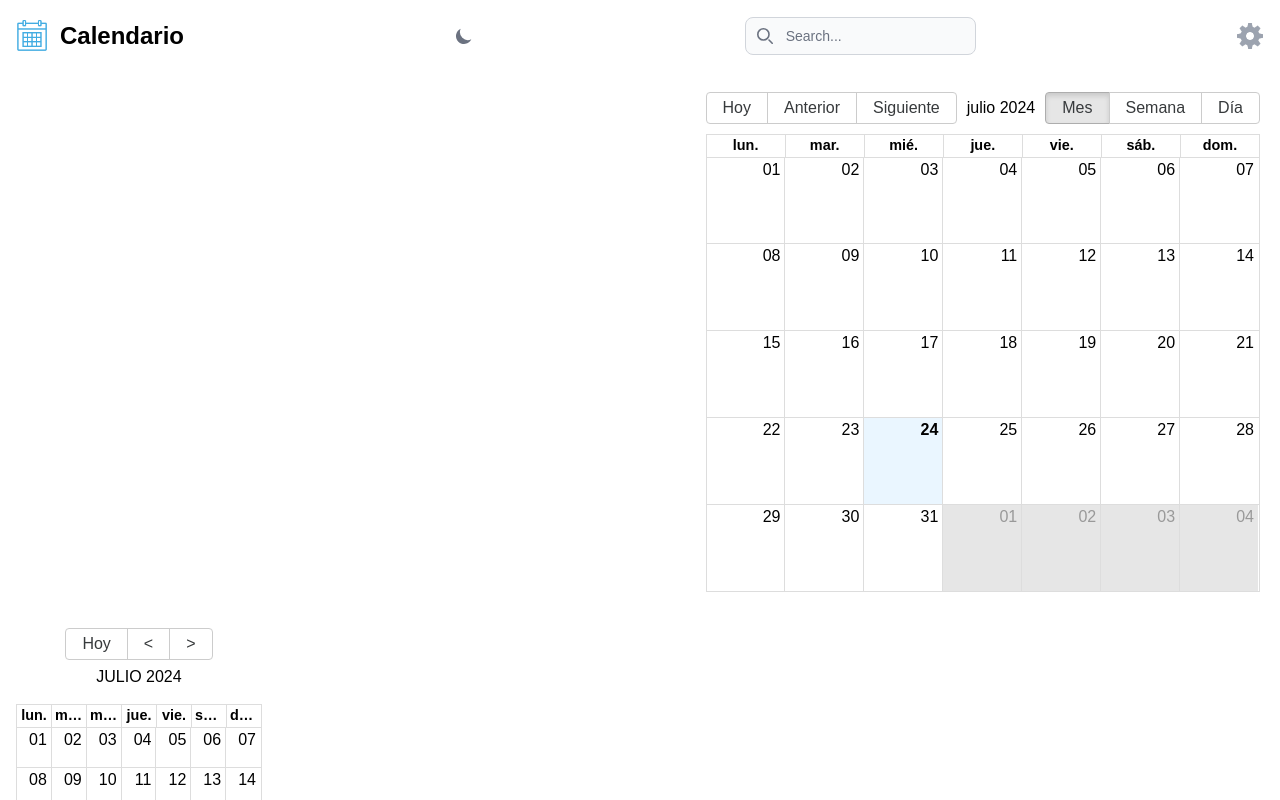
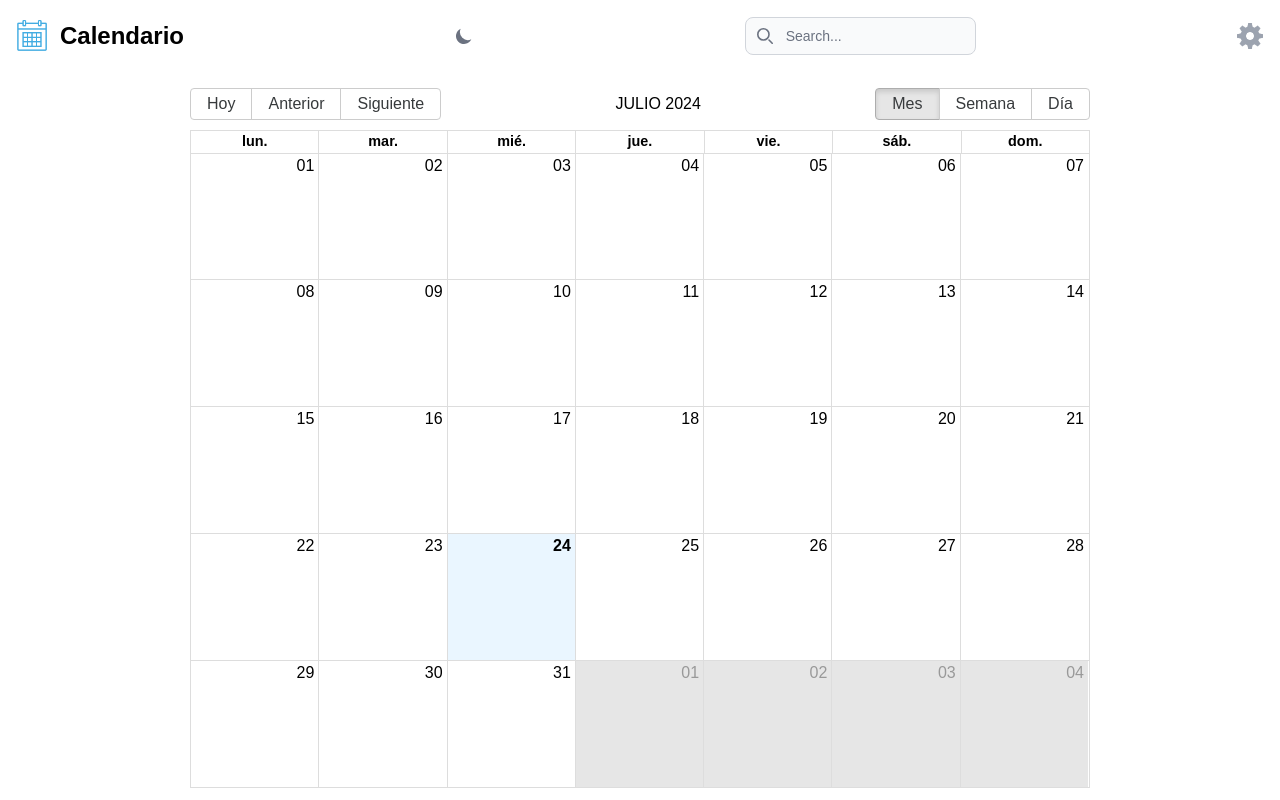
Before and after one commit to Melanialassia/Calendar, a React (Vite) app: page / in a window 1280 px wide. Shown: the top 800 px of the page. Built offline with nearby package versions, Linux system fonts and the light colour scheme.

Commit message:
modificacion de calendario

```diff
--- a/src/components/MyCalendar/MyCalendar.jsx
+++ b/src/components/MyCalendar/MyCalendar.jsx
@@ -1,34 +1,35 @@
 import { Calendar, dayjsLocalizer } from "react-big-calendar";
 import dayjs from "dayjs";
-import 'dayjs/locale/es';
-dayjs.locale('es'); //traduccion al español
+import "dayjs/locale/es";
+dayjs.locale("es"); //traduccion al español
 //STYLE
-import style from "./MyCalendar.module.css";
 import "react-big-calendar/lib/css/react-big-calendar.css";
+import "./mycalendar.css";
 
 const MyCalendar = () => {
   const localizer = dayjsLocalizer(dayjs);
   return (
-    <div className={style.container}>
+    <div className="flex p-4 w-full h-full">
       <Calendar
         localizer={localizer}
         startAccessor="start"
         endAccessor="end"
-        style={{ height: 500 }}
+        style={{ height: 700, width: 900, margin: "0 auto" }}
+        className="custom"
         views={["month", "week", "day"]}
         messages={{
-          allDay: 'Todo el día',
-          previous: 'Anterior',
-          next: 'Siguiente',
-          today: 'Hoy',
-          month: 'Mes',
-          week: 'Semana',
-          day: 'Día',
-          agenda: 'Agenda',
-          date: 'Fecha',
-          time: 'Hora',
-          event: 'Evento',
-          noEventsInRange: 'No hay eventos',
+          allDay: "Todo el día",
+          previous: "Anterior",
+          next: "Siguiente",
+          today: "Hoy",
+          month: "Mes",
+          week: "Semana",
+          day: "Día",
+          agenda: "Agenda",
+          date: "Fecha",
+          time: "Hora",
+          event: "Evento",
+          noEventsInRange: "No hay eventos",
           showMore: (total) => `+${total} más`,
         }}
       />
--- a/src/components/MyCalendar/MyCalendar.module.css
+++ /dev/null
@@ -1,5 +0,0 @@
-.container{
-    display: flex;
-    justify-content: end;
-    padding: 20px;
-}
--- /dev/null
+++ b/src/components/MyCalendar/mycalendar.css
@@ -0,0 +1,3 @@
+.custom .rbc-toolbar .rbc-toolbar-label {
+    text-transform: uppercase; /* Convierte el texto a mayúsculas */
+  }
```
